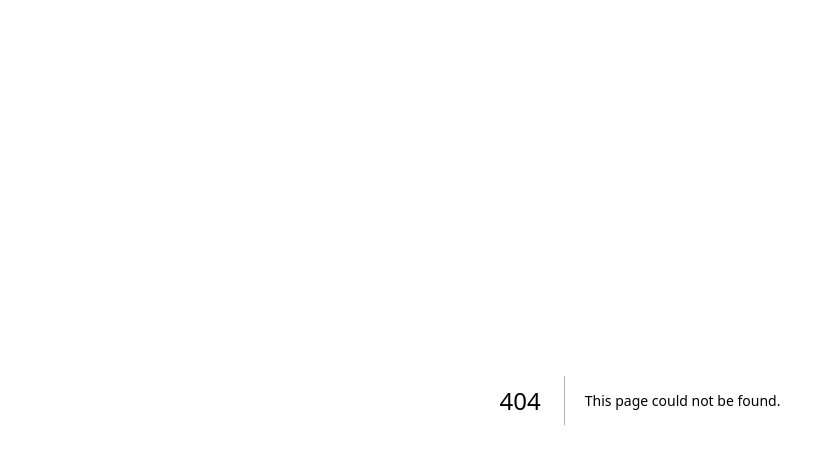
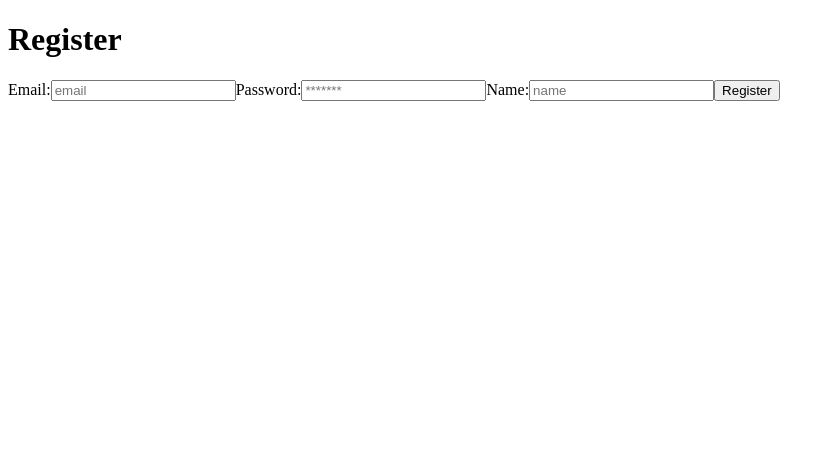
Before and after one commit to ThiDurante/DeliveryApp, a Next.js app in the folder app/frontend/: page /register in a window 1280 px wide. Before the commit this address had no page. Shown: the top 464 px of the page, without its empty margins (0-835 px from the left). Built offline with nearby package versions, Linux system fonts and the light colour scheme.

Commit message:
feat: adds register page with forms

```diff
--- /dev/null
+++ b/app/frontend/src/app/(auth)/register/page.tsx
@@ -0,0 +1,72 @@
+'use client';
+
+import { useState } from 'react';
+
+interface FormValues {
+  email: string;
+  password: string;
+  name: string;
+}
+
+export default function Register () {
+  const [formValues, setFormValues] = useState<FormValues>({email:'', password:'', name:''})
+  const [failedRegister, setFailedRegister] = useState(false)
+  const [failedMessage, setFailedMessage] = useState('')
+  const handleSubmit = async (event: React.FormEvent<HTMLFormElement>) => {
+    event.preventDefault()
+    const { email, password, name } = formValues
+    const response = await fetch('http://localhost:3001/api/auth/register', {
+      method: 'POST',
+      headers: {
+        'Content-Type': 'application/json'
+      },
+      body: JSON.stringify({ email, password, name })
+    }
+    )
+    if(response.ok) {
+      const responseJson = await response.json();
+      localStorage.setItem('token', responseJson.token)
+      localStorage.setItem('user', JSON.stringify(responseJson.user))
+      //client should be dinamic
+      // redirect(`/${responseJson.user.id}/products`)
+    } else {
+      console.log(await response.json());
+    }
+  }
+  return (
+    <div>
+      <h1>Register</h1>
+      <form onSubmit={handleSubmit}>
+        <label htmlFor="email">
+        Email:
+        </label>
+        <input type="email"
+          placeholder="email"
+          pattern="[a-z0-9._%+-]+@[a-z0-9.-]+\.[a-z]{2,4}$"
+          title="Must be a valid email address"
+          onChange={(event: React.ChangeEvent<HTMLInputElement>): void => setFormValues({...formValues, email: event.target.value})}
+          />
+          <label htmlFor="password">
+        Password:
+          </label>
+        <input type="password"
+          pattern=".{6,15}"
+          title="Minimun of 6, maximum of 15 characters"
+          placeholder="*******"
+          onChange={(event: React.ChangeEvent<HTMLInputElement>): void => setFormValues({...formValues, password: event.target.value})}
+          />
+          <label htmlFor="name">
+        Name:
+          </label>
+        <input type="name"
+          placeholder="name"
+          pattern=".{6,15}"
+          title="Minimun of 6, maximum of 15 characters"
+          onChange={(event: React.ChangeEvent<HTMLInputElement>): void => setFormValues({...formValues, name: event.target.value})}
+          />
+          <button type="submit">Register </button>
+      </form>
+      {failedRegister && <p>Failed to register</p>}
+    </div>
+  )
+}
```
Also changed, not shown: app/frontend/src/app/components/LoginForm.tsx (+27 -9 lines).
